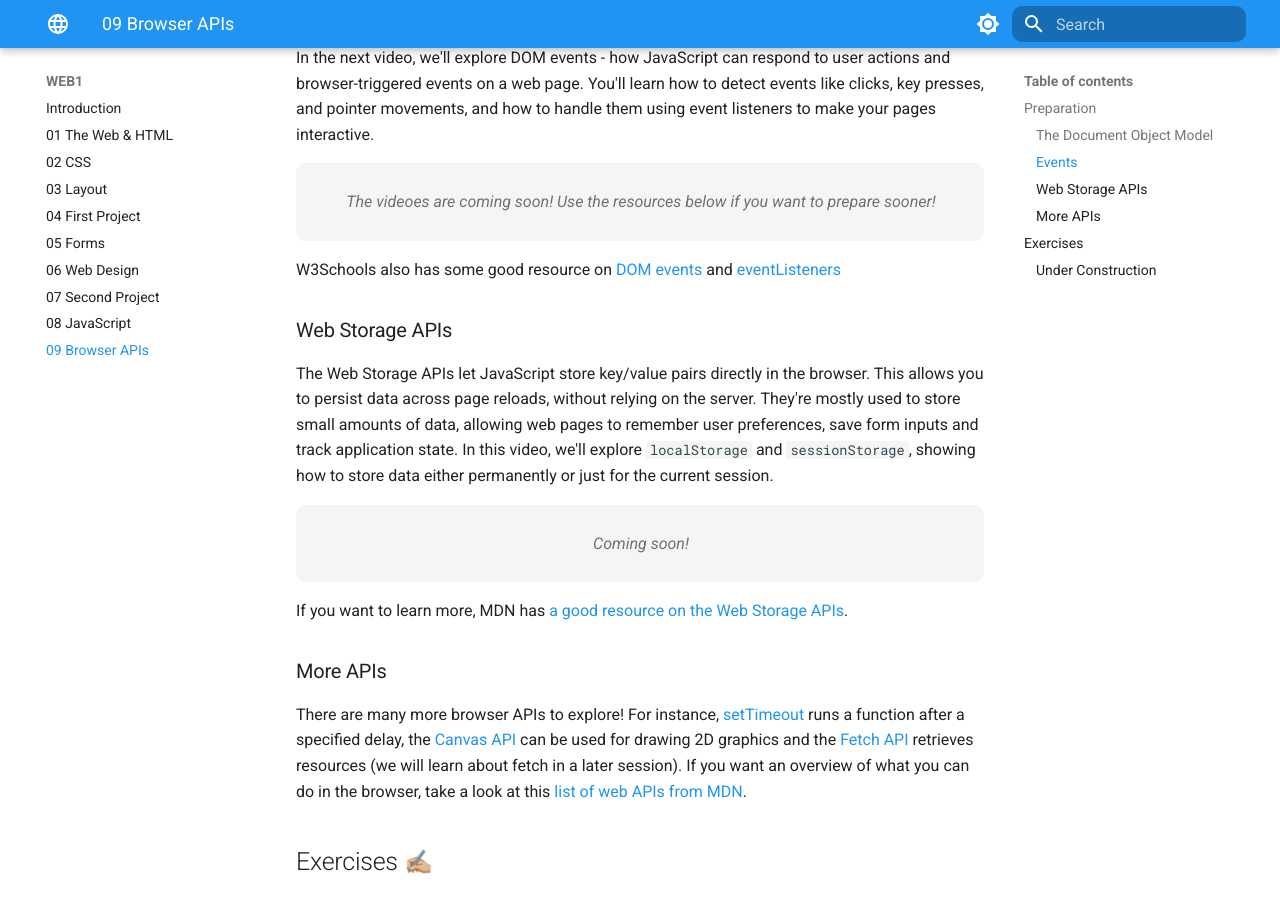
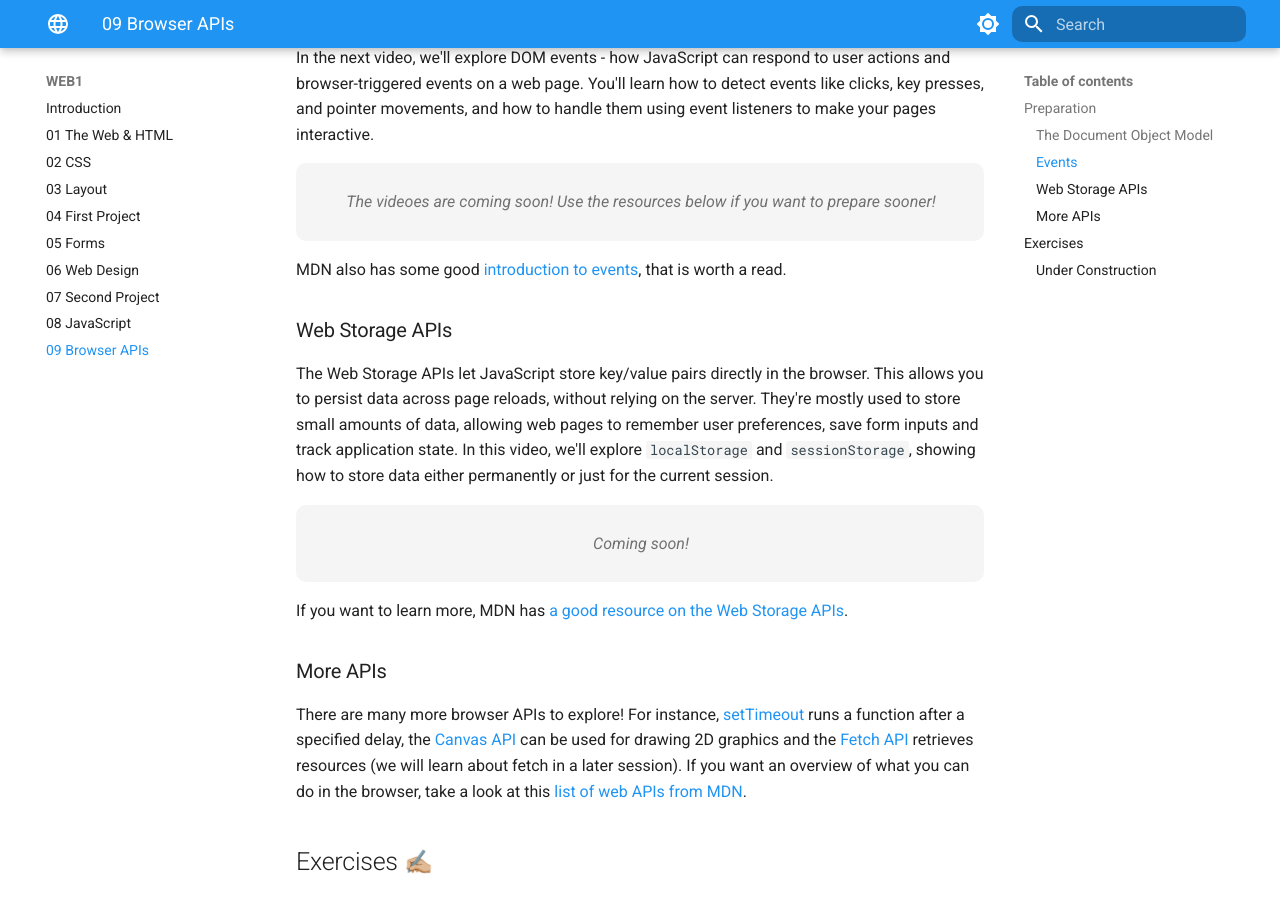
Before and after one commit to KasperKnop/WEB1, an MkDocs documentation site: the page built from docs/09-browser-apis.md, in a window 1280 px wide and 900 px high, scrolled down 1171 px. Built offline with MkDocs 1.6.1 and Material for MkDocs 9.7.7, drawn with Linux system fonts in a browser that asks for light colours; emoji names are drawn with the system emoji font; comment, search, counter and statistics services are not loaded.

Commit message:
Update 09-browser-apis.md

```diff
--- a/docs/09-browser-apis.md
+++ b/docs/09-browser-apis.md
@@ -28,7 +28,7 @@ In the next video, we'll explore DOM events - how JavaScript can respond to user
 
 > The videoes are coming soon! Use the resources below if you want to prepare sooner!
 
-W3Schools also has some good resource on [DOM events](https://www.w3schools.com/js/js_htmldom_events.asp) and [eventListeners](https://www.w3schools.com/js/js_htmldom_eventlistener.asp)
+MDN also has some good [introduction to events](https://developer.mozilla.org/en-US/docs/Learn_web_development/Core/Scripting/Events), that is worth a read.
 
 ### Web Storage APIs
 
```
